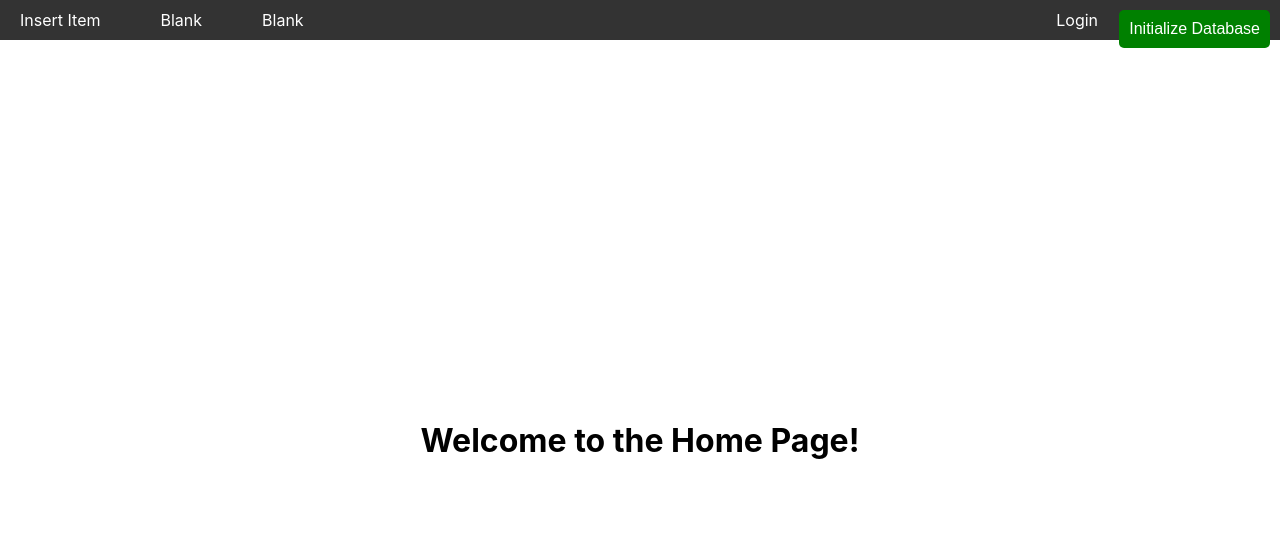
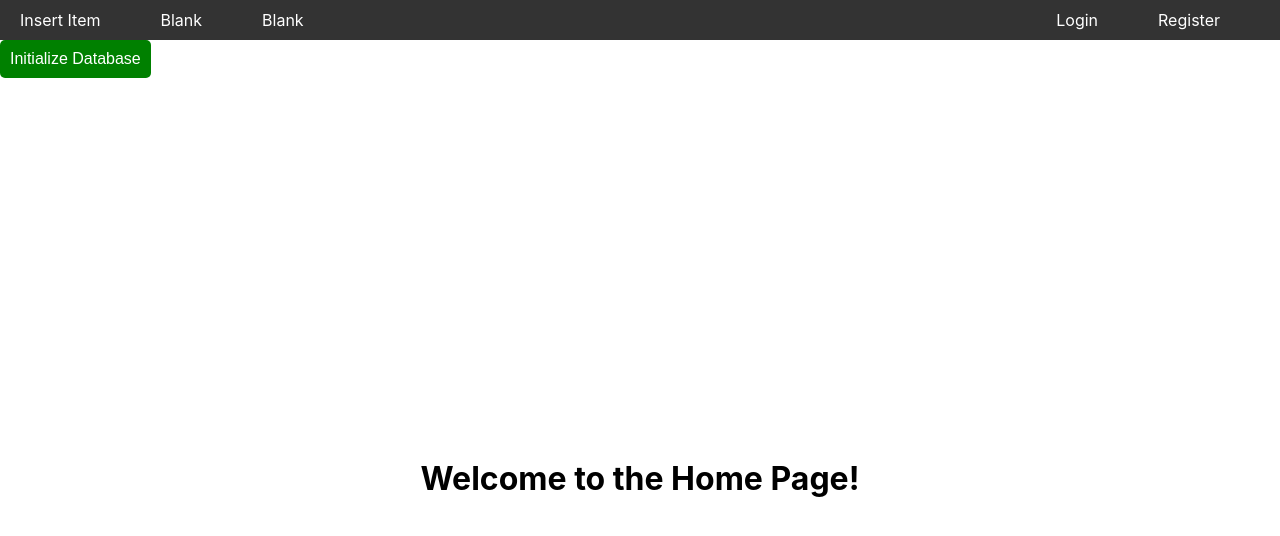
Before and after one commit to Gevork-Manukyan/comp440-client, a React (Create React App) app: page / in a window 1280 px wide. Shown: the top 536 px of the page. Built offline with nearby package versions, Linux system fonts and the light colour scheme.

Commit message:
fixes initialize button

```diff
--- a/src/Components/App/App.css
+++ b/src/Components/App/App.css
@@ -0,0 +1,4 @@
+.flex-wrapper {
+    display: flex;
+    flex-direction: column;
+}
--- a/src/Components/App/App.js
+++ b/src/Components/App/App.js
@@ -37,8 +37,10 @@ function App() {
     <div className="App">
       <BrowserRouter>
 
-        <Navbar authenticated={authenticated} setAuthenticated={setAuthenticated} />
-        <InitButton />
+        <div className='flex-wrapper'>
+          <Navbar authenticated={authenticated} setAuthenticated={setAuthenticated} />
+          <InitButton />
+        </div>
 
         <Routes>
           <Route path='/insertItem' ></Route>
--- a/src/Components/InitButton/InitButton.css
+++ b/src/Components/InitButton/InitButton.css
@@ -1,7 +1,4 @@
 .InitButton button {
-    position: fixed;
-    top: 10px;
-    right: 10px;
     padding: 10px;
     background-color: green;
     border: none;
--- a/src/Components/InitButton/InitButton.js
+++ b/src/Components/InitButton/InitButton.js
@@ -1,4 +1,3 @@
-import { useState } from "react"
 import apiClient from "../../services/apiClient"
 import "./InitButton.css"
 
```
